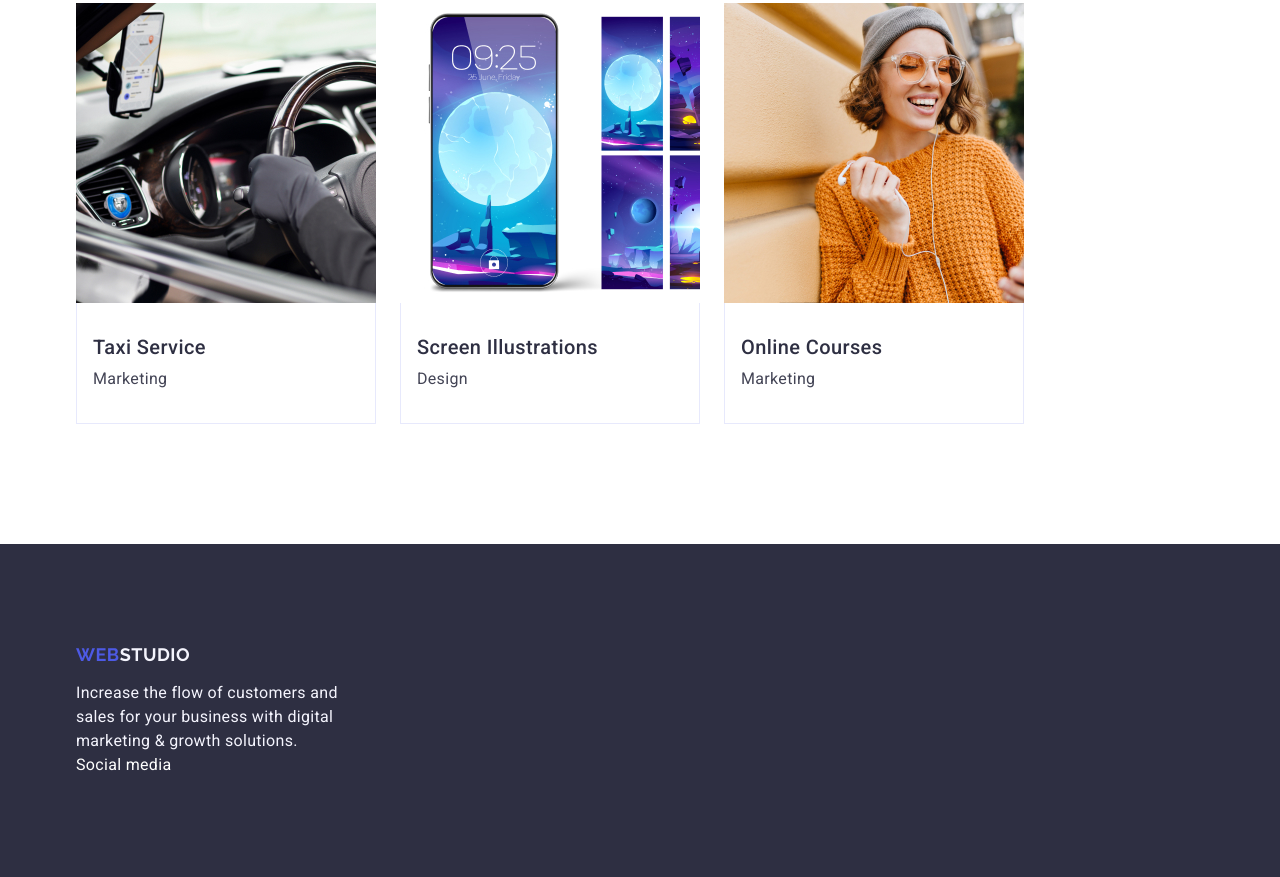
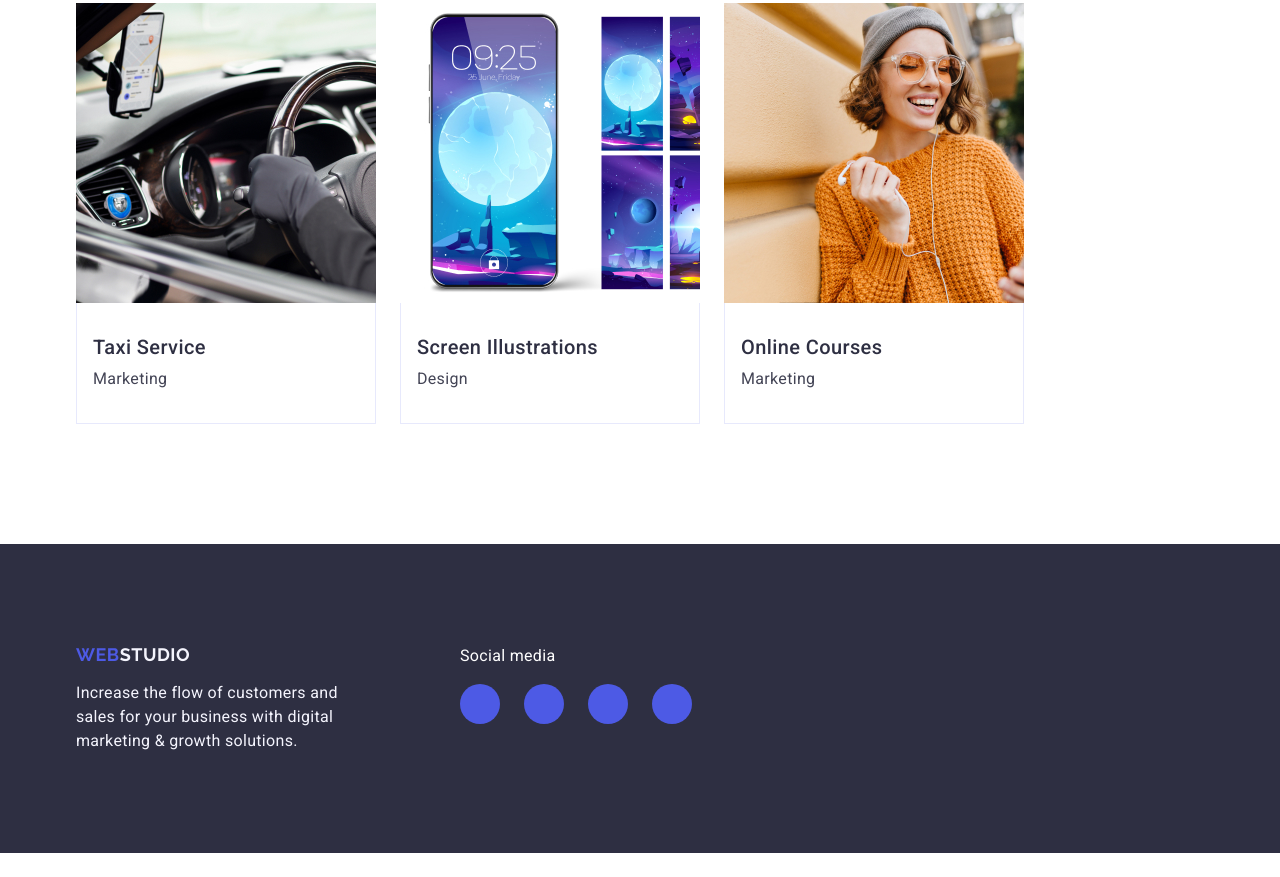
Before and after one commit to ovcharuks/goit-markup-hw-04, a plain HTML site: page index.html in a window 1280 px wide. Shown: the part 2748-3625 px from the top of the page. After the commit the page ends 3601 px from the top, so only its background shows below. Drawn offline with nearby package versions, Linux system fonts and the light colour scheme.

Commit message:
fixed the footer

```diff
--- a/css/ctyles.css
+++ b/css/ctyles.css
@@ -436,6 +436,9 @@ gap: 8px; */
   padding: 100px 0 100px 0;
 }
 
+.container-footer {
+  display: flex;
+}
 
 .footer-logo {
   margin-bottom: 16px;
@@ -456,10 +459,16 @@ gap: 8px; */
   max-width: 264px;
 }
 
+.footer-box-soc {
+  width: 208px;
+  height: 80px;
+  margin-left: 120px;
+}
+
 .footer-text-soc{
-  /* font-weight: 500;
-font-size: 16px; */
+
 line-height: 1.5;
 letter-spacing: 0.02em;
 color: #fff;
+margin-bottom: 16px;
 }
--- a/index.html
+++ b/index.html
@@ -403,14 +403,53 @@
   <!-- footer -->
   <footer class="footer">
     <div class="container container-footer">
+      <div>
       <a class="logo footer-logo" href="./index.html">Web<span class="logo-part">Studio</span></a>
       <p class="footer-text">
         Increase the flow of customers and sales for your business with digital
         marketing & growth solutions.
       </p>
-
+    </div>
       <div class="footer-box-soc">
         <p class="footer-text-soc">Social media</p>
+        <ul class="section-third-list-icon">
+          <li class="section-third-list-icon-item">
+            <div class="section-third-box-icon">
+              <a href="" class="section-third-link">
+                <svg class="soc-icons" width="16px" height="16px">
+                  <use href="./images/icons.svg#icon-instagram"></use>
+                </svg>
+              </a>
+            </div>
+          </li>
+          <li class="section-third-list-icon-item">
+            <div class="section-third-box-icon">
+              <a href="" class="section-third-link">
+                <svg class="soc-icons" width="16px" height="16px">
+                  <use href="./images/icons.svg#icon-twitter"></use>
+                </svg>
+              </a>
+            </div>
+          </li>
+          <li class="section-third-list-icon-item">
+            <div class="section-third-box-icon">
+              <a href="" class="section-third-link">
+                <svg class="soc-icons" width="16px" height="16px">
+                  <use href="./images/icons.svg#icon-twitter"></use>
+                </svg>
+              </a>
+            </div>
+          </li>
+          <li class="section-third-list-icon-item">
+            <div class="section-third-box-icon">
+              <a href="" class="section-third-link">
+                <svg class="soc-icons" width="16px" height="16px">
+                  <use href="./images/icons.svg#icon-linkedin"></use>
+                </svg>
+              </a>
+            </div>
+          </li>
+        </ul>
       </div>
     </div>
   </footer>
```
